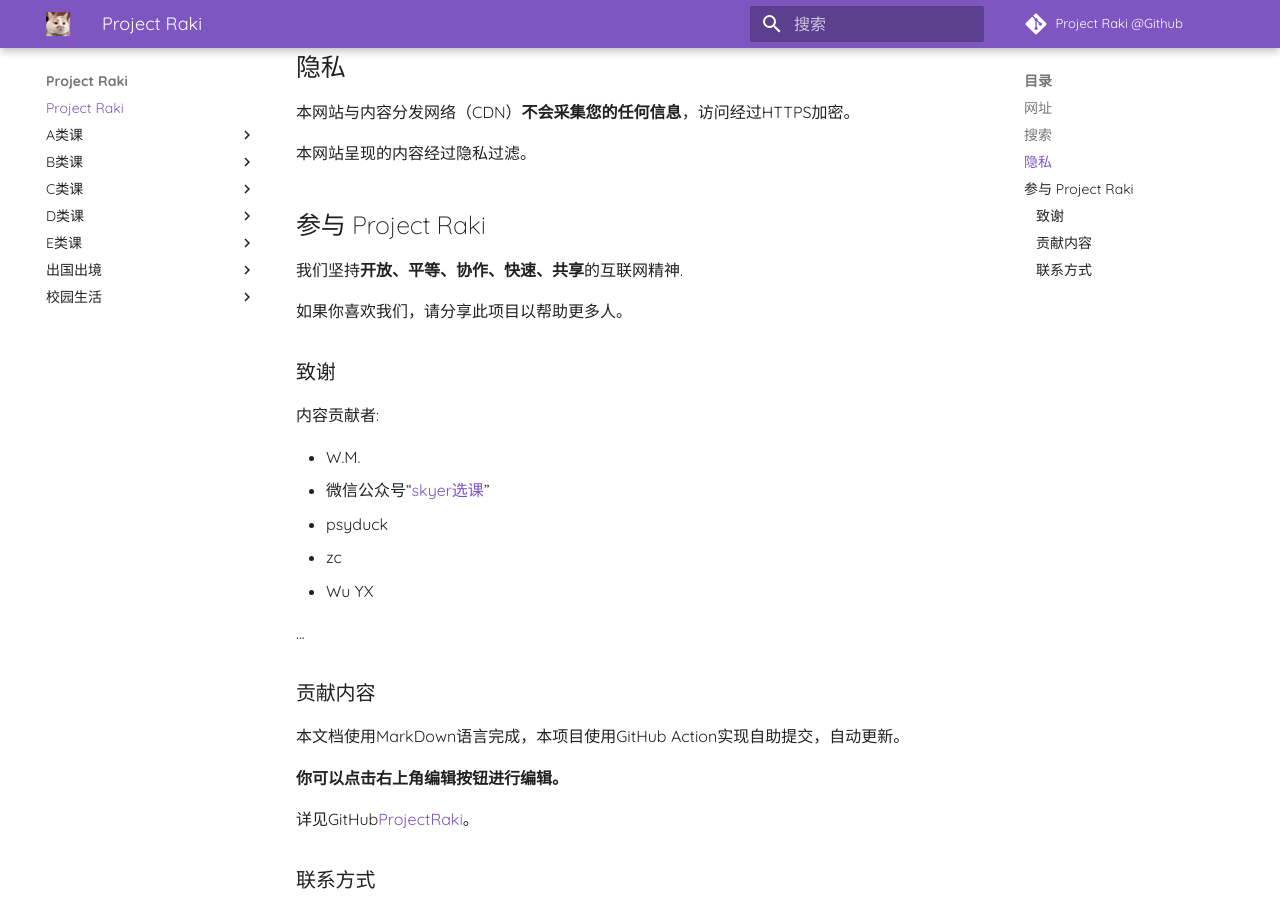
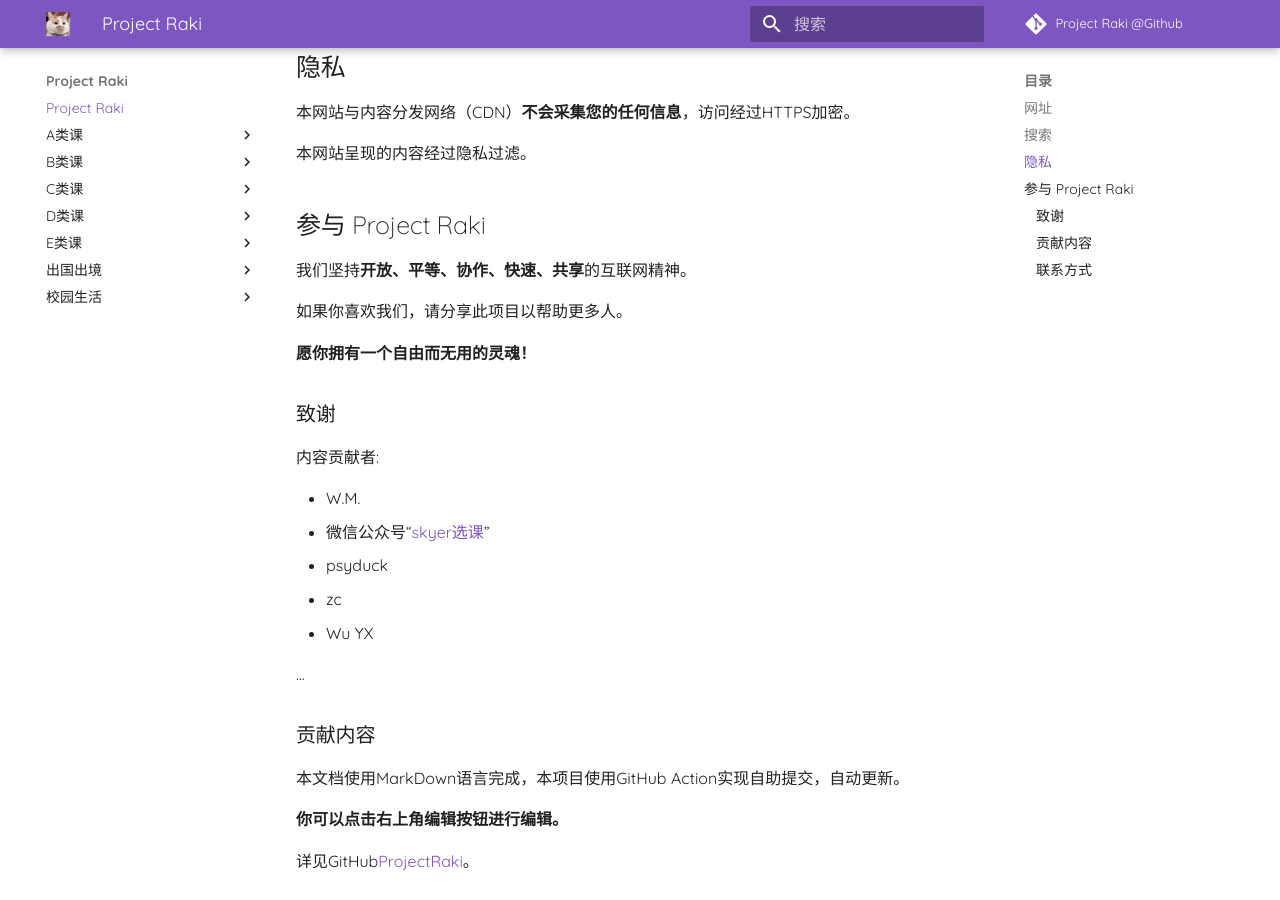
Before and after one commit to Shall-We-Dance/ProjectRaki, an MkDocs documentation site: the page built from docs/index.md, in a window 1280 px wide and 900 px high, scrolled down 513 px. Built offline with MkDocs 1.6.1 and Material for MkDocs 9.7.7, drawn with Linux system fonts in a browser that asks for light colours; comment, search, counter and statistics services are not loaded.

Commit message:
+自由而无用slogan

```diff
--- a/docs/index.md
+++ b/docs/index.md
@@ -22,9 +22,11 @@ Welcome to Project Raki.
 
 ## 参与 Project Raki
 
-我们坚持**开放、平等、协作、快速、共享**的互联网精神.
+我们坚持**开放、平等、协作、快速、共享**的互联网精神。
 
 如果你喜欢我们，请分享此项目以帮助更多人。
+
+**愿你拥有一个自由而无用的灵魂！**
 
 ### 致谢
 
```
Also changed, not shown: README.md (+1 -1 lines), 2 other files.
